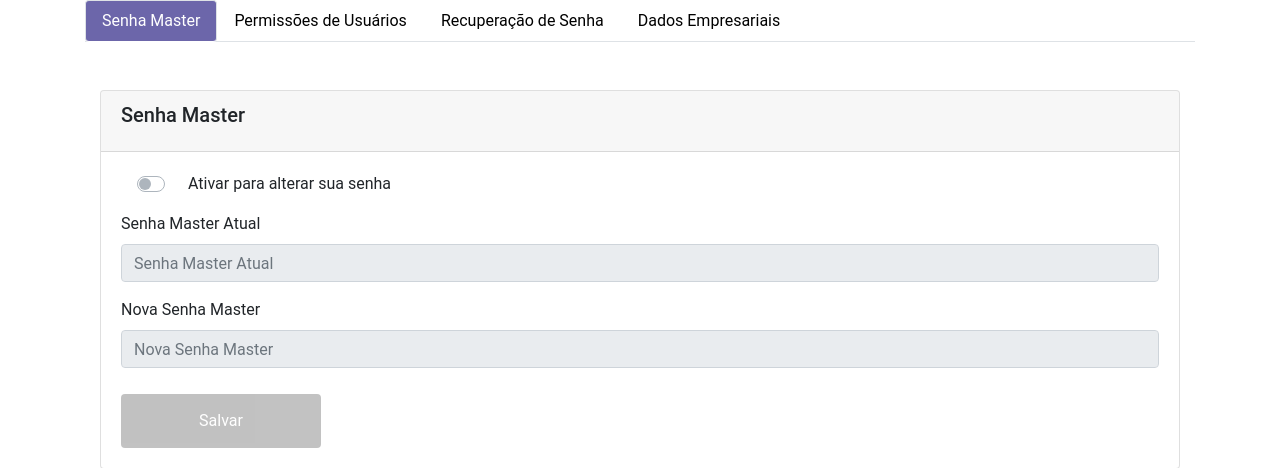
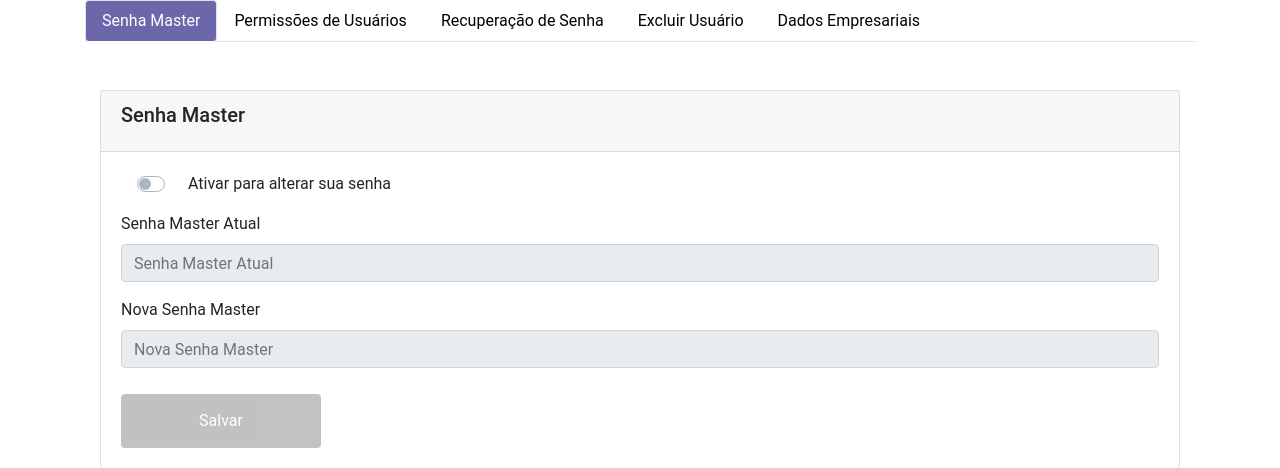
Before and after one commit to oliveiradeflavio/horus_pdv, a PHP site: page /pdv_public/configuracoes.php in a window 1280 px wide. Shown: the part 66-534 px from the top of the page. Run offline with PHP 8.4, Linux system fonts and the light colour scheme; the visitor is signed in with stand-in values (Sample User, id 1); tables that the repository leaves empty or names only in its code hold one stand-in row (values such as "Sample post").

Commit message:
Finalização Software Hórus PDV =D

```diff
--- a/pdv/cad_produto_controller.php
+++ b/pdv/cad_produto_controller.php
@@ -28,6 +28,7 @@ if ($acao == 'consultarTabelaProdutos') {
     */
     $pass = isset($_GET['p']) ? $_GET['p'] : $pass;
     $pass = md5($pass);
+    echo "<br>";
     $configuracao = new Configuracoes();
     $configuracoesService = new ConfiguracoesService($conexao, $configuracao);
     $configuracoes = $configuracoesService->consultaConfiguracoes();
--- a/pdv/configuracoes_controller.php
+++ b/pdv/configuracoes_controller.php
@@ -21,7 +21,7 @@
     foreach($configuracoes as $i => $config){
         if($config->senha_master_configuracoes == $senha_master_antiga){
             $configuracao->__set('senha_master_nova', $senha_master_nova);
-           // $configuracoesService->alterarSenhaMaster();
+            $configuracoesService->alterarSenhaMaster();
             header('Location: configuracoes.php?sucesso_senha=1');
         }else{
             header('Location: configuracoes.php?erro_senha=2');
--- a/pdv_public/configuracoes.php
+++ b/pdv_public/configuracoes.php
@@ -93,6 +93,9 @@ if (!isset($_SESSION['autenticado']) || $_SESSION['autenticado'] != 'SIM') {
                         </li>
                         <li class="nav-item">
                             <a class="nav-link" id="nav_recuperacao_senha" href="#nav_recuperacao">Recuperação de Senha</a>
+                        </li>
+                        <li class="nav-item">
+                            <a class="nav-link" id="nav_excluisao_usuario" href="#nav_excluir_usuario">Excluir Usuário</a>
                         </li>
                         <li class="nav-item">
                             <a class="nav-link" id="nav_dados_empresariais" href="#nav_dados">Dados Empresariais</a>
@@ -220,7 +223,7 @@ if (!isset($_SESSION['autenticado']) || $_SESSION['autenticado'] != 'SIM') {
                             </div>
                         </div>
 
-                            <div class="tab-pane fade" id="nav_recuperacao" role="tabpanel" aria-labelledby="nav-profile-tab">
+                        <div class="tab-pane fade" id="nav_recuperacao" role="tabpanel" aria-labelledby="nav-profile-tab">
                             <div class="container mt-5">
                                 <div class="row">
                                     <div class="col-md-12">
@@ -283,11 +286,71 @@ if (!isset($_SESSION['autenticado']) || $_SESSION['autenticado'] != 'SIM') {
                                     </div>
                                 </div>
                             </div>
+                        </div>
+                        <div class="tab-pane fade" id="nav_excluir_usuario" role="tabpanel" aria-labelledby="nav-profile-tab">
 
+                            <div class="container mt-5">
+                                    <div class="row">
+                                        <div class="col-md-12">
+                                            <div class="card">
+                                                <div class="card-header">
+                                                    <h5 class="card-title">Excluir Usuário</h5>
+                                                </div>
+                                                <div class="card-body">
+                                                    <form action="registra_controller.php?acao=excluir_usuario" method="post" id="form_excluir_usuario">
+                                                        <div class="form-group custom-control custom-switch ml-3">
+                                                            <input type="checkbox" class="custom-control-input" id="checkbox_excluir_usuario" onclick="habilitarExcluirUsuario()">
+                                                            <label class="col-md-8 custom-control-label" for="checkbox_excluir_usuario">Ativar para excluir</label>
+                                                        </div>
+                                                        <div class="form-group">
+                                                            <label for="usuario_excluir">Usuário</label>
+                                                            <select class="form-control" id="usuario_excluir" name="usuario_excluir" disabled>
+                                                                <option value="">Escolha um usuário</option>
+                                                                <?php
+                                                                $conexao = new PDO("mysql:host=localhost;dbname=pdv_horus", "root", "");
+                                                                $conexao->setAttribute(PDO::ATTR_ERRMODE, PDO::ERRMODE_EXCEPTION);
+                                                                $query = 'SELECT * FROM tb_usuarios';
+                                                                $stmt = $conexao->prepare($query);
+                                                                $stmt->execute();
+                                                                $usuarios = $stmt->fetchAll();
+                                                                foreach ($usuarios as $usuario) {
+                                                                    if($_SESSION['id_usuario'] != $usuario['id_usuario']){?>
+                                                                        <option value="<?php echo $usuario['id_usuario']; ?>"><?php echo $usuario['nome_usuario']; ?></option>
+                                                            <?php  }
+                                                               } ?>
+                                                            </select>
+                                                        </div>
+                                                    <button type="button" onclick="habilitarExcluirUsuario()" id="btn_excluir_usuario" class="btn btn-primary" disabled>Salvar</button>
+                                                    </form>
+                                                </div>
+                                            </div>
+                                                <!-- msg de retorno -->
+                                          <div class="container row col-md-12 centro">
+                                            <?php
+                                            if (isset($_GET['sucesso_excluir_usuario']) && $_GET['sucesso_excluir_usuario'] == '1') { ?>
+
+                                                <div class='alert alert-success mt-2' role='alert'>
+                                                    <strong>Sucesso!</strong> Usuário excluído com sucesso.
+                                                    <button type="button" class="close" data-dismiss="alert" aria-label="Close" >
+                                                        <span aria-hidden="true" onclick="resetURL()">&times;</span>
+                                                    </button>
+                                                </div>
+                                            <?php }
+                                            if (isset($_GET['erro_excluir_usuario']) && $_GET['erro_excluir_usuario'] == '2') { ?>
+                                                <div class='alert alert-danger mt-2' role='alert'>
+                                                    <strong>Atenção</strong> Erro ao excluir o usuário.
+                                                    <button type="button" class="close" data-dismiss="alert" aria-label="Close">
+                                                        <span aria-hidden="true" onclick="resetURL()">&times;</span>
+                                                    </button>
+                                                </div>
+                                            <?php } ?>
+                                        </div>
+                                        </div>
+                                    </div>
+                                </div>
                             </div>
 
                             <div class="tab-pane fade" id="nav_dados" role="tabpanel" aria-labelledby="nav-profile-tab">
-
                             <div class="container mt-5">
                                 <div class="row">
                                     <div class="col-md-12">
--- a/pdv_public/css/login.css
+++ b/pdv_public/css/login.css
@@ -67,13 +67,14 @@ html, body{
 }
 
 #preview{
+   border: 1px solid rgb(228, 228, 228);
    border-radius: 50%;
    width: 400px;
    height: 400px;
 }
 
 #preview:hover{
-    border: 1px solid #fff;
+    border: 1px solid rgb(212, 208, 208);
 }
 
 
--- a/pdv_public/js/configuracoes.js
+++ b/pdv_public/js/configuracoes.js
@@ -209,6 +209,53 @@ function habilitarRecuperacaoSenha(){
                     let form = document.getElementById('form_recuperar_senha');
                     form.method = 'POST';
                     form.action = 'registra_controller.php?acao=recuperar_senha'
+                    form.submit();
+                }
+            })
+        }
+    });
+}
+
+function habilitarExcluirUsuario(){
+    let checkbox = document.getElementById('checkbox_excluir_usuario');
+    let usuario_excluir = document.getElementById('usuario_excluir');
+    let btn_excluir_usuario = document.getElementById('btn_excluir_usuario');
+
+    if(checkbox.checked){
+        usuario_excluir.disabled = false;
+        usuario_excluir.required = true;
+        btn_excluir_usuario.disabled = false;
+
+    }
+    else {
+        usuario_excluir.disabled = true;
+        btn_excluir_usuario.disabled = true;
+    }
+
+    btn_excluir_usuario.addEventListener('click', function(event){
+        event.preventDefault();
+        if(usuario_excluir.value == ''){
+            Swal.fire({
+                icon: 'error',
+                title: 'Oops...',
+                text: 'Preencha todos os campos para excluir o usuário!',
+                confirmButtonText: 'Ok'
+            });
+        }else{
+            Swal.fire({
+                title: 'Confirmação',
+                text: 'Deseja realmente excluir o usuário?',
+                icon: 'warning',
+                showCancelButton: true,
+                confirmButtonColor: '#3085d6',
+                cancelButtonColor: '#d33',
+                confirmButtonText: 'Sim',
+                cancelButtonText: 'Não'
+            }).then((result) => {
+                if(result.value){
+                    let form = document.getElementById('form_excluir_usuario');
+                    form.method = 'POST';
+                    form.action = 'registra_controller.php?acao=excluir_usuario'
                     form.submit();
                 }
             })
```
Also changed, not shown: pdv/login_service.php (+7 -0 lines), pdv/registra_controller.php (+10 -0 lines), pdv/img/produtos/16c471e8b1b8ccf584ed373bb34aa094.png (deleted), pdv/img/produtos/31b1946f40675b6347fb8948e60bc61a.png (deleted), pdv/img/produtos/b3e3017713f5e5d29a7e0025d0cb6835.png (deleted), pdv/img/produtos/cb97df3ec30f86b6a52d884c5feada36.png (deleted), pdv/img/usuarios/56e26086ee3feb548de3e7a4f1607296.png (deleted), pdv/img/usuarios/e2cb056ede3469067593c2a8545b7c62.jpg (deleted), pdv_public/img/placeholder_imagem_criar_conta.png, 4 other files.
